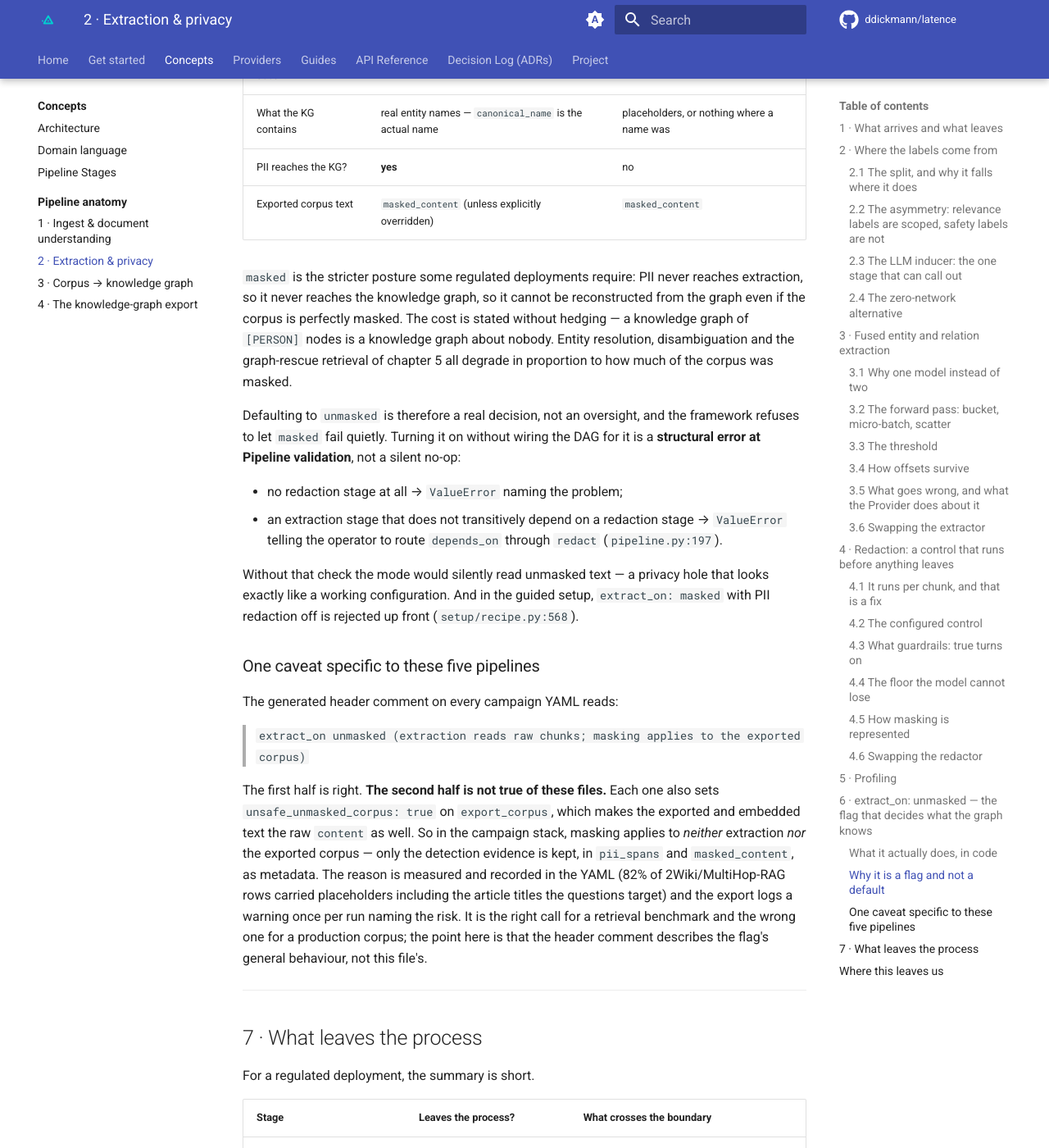
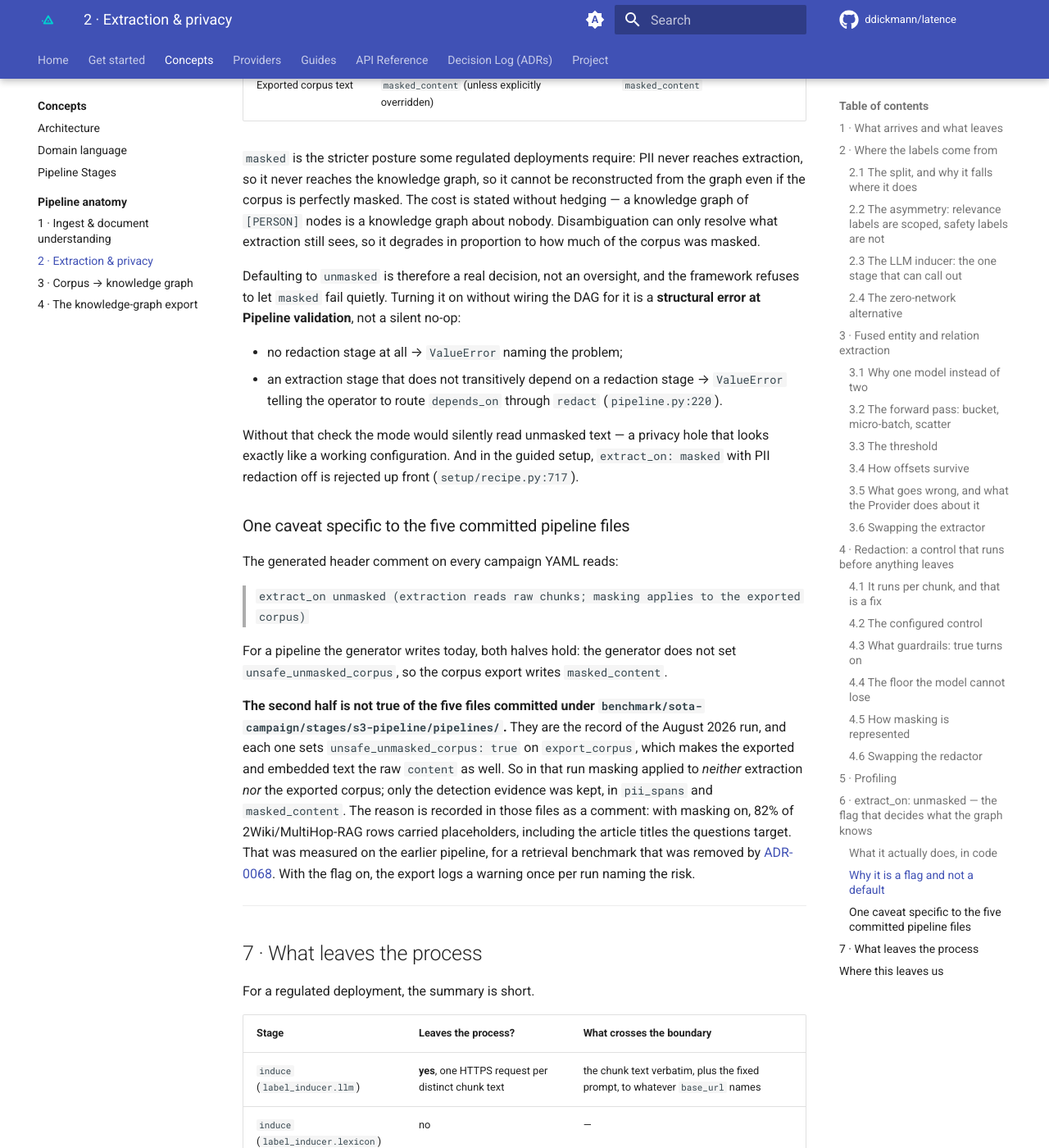
Before and after one commit to ddickmann/latence, an MkDocs documentation site: the page built from docs/anatomy/02-extraction-and-privacy.md, in a window 1280 px wide and 1400 px high, scrolled down 19147 px. Shown: the whole window at 82% size. Built offline with MkDocs 1.6.1 and Material for MkDocs 9.7.7, drawn with Linux system fonts in a browser that asks for light colours; comment, search, counter and statistics services are not loaded; some of the changed text lies outside the part shown.

Commit message:
anatomy chapter 2: describe the pipeline after the retrieval removal
Five passages named hyperedges, graph features, an enrichment stage or
a retrieval chapter as current; each is rewritten against the code. The
caveat on unsafe_unmasked_corpus now separates the generator, which
does not set the flag, from the five committed August files, which do.
A corpus size that was really the call budget is corrected (220,129
chunks; 242,141 is the budget with 10% headroom).

Every file:line reference was re-read against the tree. 31 of 72 no
longer pointed at the line of the named code and are corrected; the
rest were right. The dated warning block is removed.

The removed-capability page test now covers this chapter; it fails on
the previous text.

```diff
--- a/docs/anatomy/02-extraction-and-privacy.md
+++ b/docs/anatomy/02-extraction-and-privacy.md
@@ -1,12 +1,7 @@
 # 2 · Extraction and privacy
 
-!!! warning "Written before the retrieval tooling was removed"
-    This chapter predates [ADR-0068](../adr/0068-query-time-retrieval-tooling-is-removed-embedders-stay-only-as-a-resolution-signal.md), which removed the query-time retrieval
-    tooling together with Context Enrichment, graph features and hyperedges. Its few mentions of those features describe the pipeline as it was measured.
-    The chapter is kept until it is rewritten.
-
-*Chunks arrive: retrieval-sized, screened, each one carrying the exact character span and page
-it came from. This chapter is what happens to them before the pipeline is allowed to look at
+*Chunks arrive: sized to fit the extraction model's window, screened, each one carrying the exact
+character span and page it came from. This chapter is what happens to them before the pipeline is allowed to look at
 the corpus as a whole — what types to look for, what to pull out, and what must never leave.*
 
 Four stages live here, and they are deliberately **siblings, not a chain**. `extract` and
@@ -181,15 +176,16 @@ patterns. Two borderline cases are pinned in the source as tests of the threshol
 opt-in and only the induced path opts in — a hand-authored config label is never shape-checked,
 because an operator's deliberate type name is not a hallucination.
 
-**Cost, and how it is bounded.** Per-chunk induction on a 242,141-chunk corpus is a lot of
-calls, so three layers sit in front of the fan-out (`provider.py:642`):
+**Cost, and how it is bounded.** Per-chunk induction on a 220,129-chunk corpus (`uda`, in the
+August 2026 run) is a lot of calls, so three layers sit in front of the fan-out
+(`provider.py:638`):
 
 1. **Text dedup** (`dedup: true` by default) — jobs collapse to distinct texts in first-seen
    order; one induction per distinct text; duplicates receive the identical `InducedLabels`.
    Lossless at temperature 0, and the single largest lever on a real corpus full of
    boilerplate.
 2. **A call budget** (`max_induction_calls`) — the campaign sets 15,299 / 2,677 / 242,141 for
-   the three datasets. Jobs past the budget make no call and fail open, setting
+   the three datasets: each dataset's measured chunk count plus 10% headroom. Jobs past the budget make no call and fail open, setting
    `induction_budget_exhausted` and emitting **one** aggregate warning. The budget cuts a
    deterministic *input-order prefix*, never "whichever finished first", so a budgeted run is
    still byte-reproducible.
@@ -512,7 +507,7 @@ Redaction Provider funnels through
 | `iban` | `iban` |
 
 Because the floor runs in `finalize_redacted_chunk`
-(`redaction_policy.py:568`) rather than inside any one Provider, it is **non-bypassable by
+(`redaction_policy.py:569`) rather than inside any one Provider, it is **non-bypassable by
 model or backend choice** and impossible to forget when writing a new Redactor. Before this,
 only the in-core rule Provider recognised these types and the three learned ones inherited only
 their model's coverage.
@@ -688,9 +683,8 @@ The two postures answer different questions:
 `masked` is the stricter posture some regulated deployments require: PII never reaches
 extraction, so it never reaches the knowledge graph, so it cannot be reconstructed from the
 graph even if the corpus is perfectly masked. The cost is stated without hedging — a knowledge
-graph of `[PERSON]` nodes is a knowledge graph about nobody. Entity resolution, disambiguation
-and the graph-rescue retrieval of chapter 5 all degrade in proportion to how much of the corpus
-was masked.
+graph of `[PERSON]` nodes is a knowledge graph about nobody. Disambiguation can only resolve
+what extraction still sees, so it degrades in proportion to how much of the corpus was masked.
 
 Defaulting to `unmasked` is therefore a real decision, not an oversight, and the framework
 refuses to let `masked` fail quietly. Turning it on without wiring the DAG for it is a
@@ -699,27 +693,32 @@ refuses to let `masked` fail quietly. Turning it on without wiring the DAG for i
 - no redaction stage at all → `ValueError` naming the problem;
 - an extraction stage that does not transitively depend on a redaction stage → `ValueError`
   telling the operator to route `depends_on` through `redact`
-  (`pipeline.py:197`).
+  (`pipeline.py:220`).
 
 Without that check the mode would silently read unmasked text — a privacy hole that looks
 exactly like a working configuration. And in the guided setup, `extract_on: masked` with PII
-redaction off is rejected up front (`setup/recipe.py:568`).
+redaction off is rejected up front (`setup/recipe.py:717`).
 
-### One caveat specific to these five pipelines
+### One caveat specific to the five committed pipeline files
 
 The generated header comment on every campaign YAML reads:
 
 > `extract_on unmasked (extraction reads raw chunks; masking applies to the exported corpus)`
 
-The first half is right. **The second half is not true of these files.** Each one also sets
-`unsafe_unmasked_corpus: true` on `export_corpus`, which makes the exported and embedded text
-the raw `content` as well. So in the campaign stack, masking applies to *neither* extraction
-*nor* the exported corpus — only the detection evidence is kept, in `pii_spans` and
-`masked_content`, as metadata. The reason is measured and recorded in the YAML (82% of
-2Wiki/MultiHop-RAG rows carried placeholders including the article titles the questions target)
-and the export logs a warning once per run naming the risk. It is the right call for a
-retrieval benchmark and the wrong one for a production corpus; the point here is that the header
-comment describes the flag's general behaviour, not this file's.
+For a pipeline the generator writes today, both halves hold: the generator does not set
+`unsafe_unmasked_corpus`, so the corpus export writes `masked_content`.
+
+**The second half is not true of the five files committed under
+`benchmark/sota-campaign/stages/s3-pipeline/pipelines/`.** They are the record of the August 2026
+run, and each one sets `unsafe_unmasked_corpus: true` on `export_corpus`, which makes the
+exported and embedded text the raw `content` as well. So in that run masking applied to
+*neither* extraction *nor* the exported corpus; only the detection evidence was kept, in
+`pii_spans` and `masked_content`. The reason is recorded in those files as a comment: with
+masking on, 82% of 2Wiki/MultiHop-RAG rows carried placeholders, including the article titles
+the questions target. That was measured on the earlier pipeline, for a retrieval benchmark that
+was removed by
+[ADR-0068](../adr/0068-query-time-retrieval-tooling-is-removed-embedders-stay-only-as-a-resolution-signal.md).
+With the flag on, the export logs a warning once per run naming the risk.
 
 ---
 
@@ -768,5 +767,4 @@ labels it may be `organization` in one and `org` in the next.
 Reconciling that is the corpus phase's job, and it is where the pipeline stops looking at one
 chunk at a time. Chapter 3, `03-corpus-to-knowledge-graph.md`, picks up exactly here: type
 consolidation canonicalises the drifted vocabulary, disambiguation merges mentions into single
-canonical entities, and graph assembly turns the surviving relations into evidence-linked edges
-and hyperedges.
+canonical entities, and graph assembly turns the surviving relations into evidence-linked edges.
```
Also changed, not shown: other parts of docs/anatomy/02-extraction-and-privacy.md (+29 -30 lines), 1 other file.
